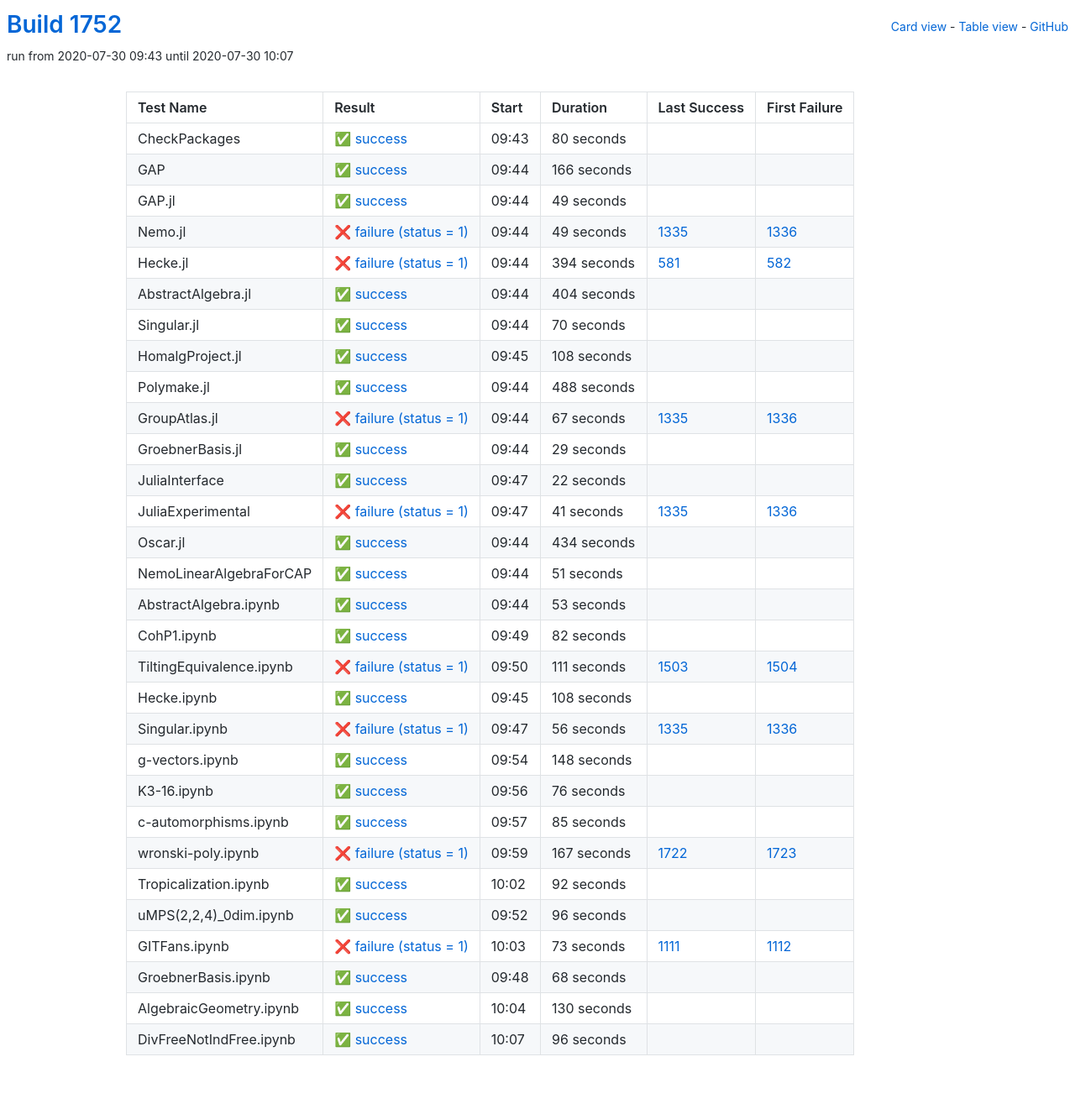
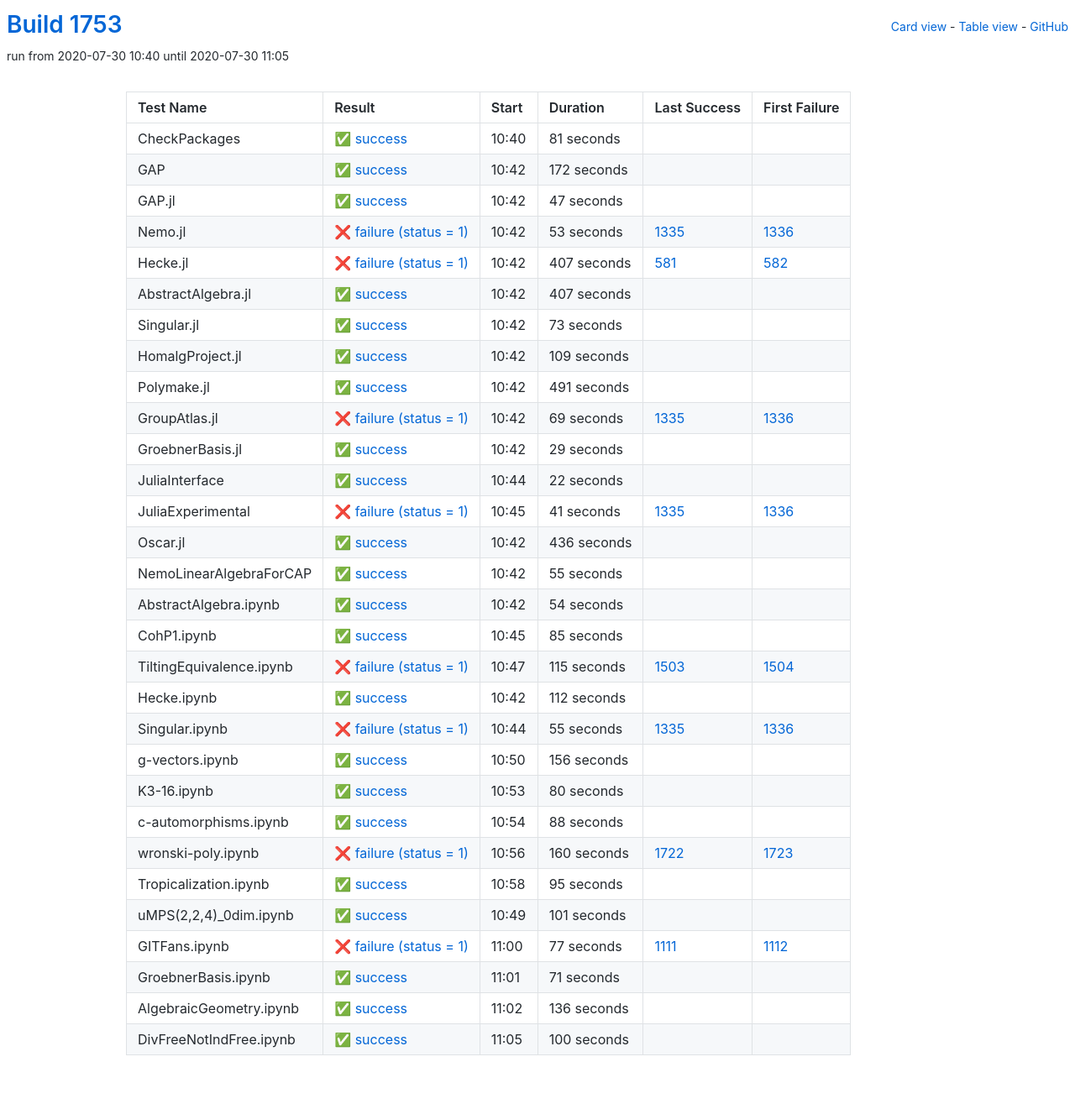
Before and after one commit to oscar-system/oscar-ci-status-1.4, a Jekyll site: the page built from table.html, in a window 1280 px wide. Shown: the whole page at 84% size. Built offline with Jekyll 4.4.1, drawn with Linux system fonts in a browser that asks for light colours.

Commit message:
Build #1753

```diff
--- a/_data/ci.yml
+++ b/_data/ci.yml
@@ -1,6 +1,6 @@
 ---
-build: 1752
-build_url: https://oscarci.mathematik.uni-kl.de/job/oscar-julia-1.4/1752/
+build: 1753
+build_url: https://oscarci.mathematik.uni-kl.de/job/oscar-julia-1.4/1753/
 job: oscar-julia-1.4
 organization: oscar-system
 repo: oscar-ci-status-1.4
@@ -8,128 +8,128 @@ repourl: https://github.com/oscar-system/oscar-ci-status-1.4
 tests:
 - name: CheckPackages
   id: checkpackages
-  log: https://oscarci.mathematik.uni-kl.de/job/oscar-julia-1.4/1752/artifact/logs/build-1752/CheckPackages.log
-  start: 2020-07-30 09:43
+  log: https://oscarci.mathematik.uni-kl.de/job/oscar-julia-1.4/1753/artifact/logs/build-1753/CheckPackages.log
+  start: 2020-07-30 10:40
   success: true
   exitcode: 0
   status: success
-  duration: 80
+  duration: 81
   last_success: false
   last_success_url:
   first_failure: false
   first_failure_url:
 - name: GAP
   id: gap
-  log: https://oscarci.mathematik.uni-kl.de/job/oscar-julia-1.4/1752/artifact/logs/build-1752/GAP.log
-  start: 2020-07-30 09:44
+  log: https://oscarci.mathematik.uni-kl.de/job/oscar-julia-1.4/1753/artifact/logs/build-1753/GAP.log
+  start: 2020-07-30 10:42
   success: true
   exitcode: 0
   status: success
-  duration: 166
+  duration: 172
   last_success: false
   last_success_url:
   first_failure: false
   first_failure_url:
 - name: GAP.jl
   id: gap-jl
-  log: https://oscarci.mathematik.uni-kl.de/job/oscar-julia-1.4/1752/artifact/logs/build-1752/GAP.jl.log
-  start: 2020-07-30 09:44
+  log: https://oscarci.mathematik.uni-kl.de/job/oscar-julia-1.4/1753/artifact/logs/build-1753/GAP.jl.log
+  start: 2020-07-30 10:42
   success: true
   exitcode: 0
   status: success
-  duration: 49
+  duration: 47
   last_success: false
   last_success_url:
   first_failure: false
   first_failure_url:
 - name: Nemo.jl
   id: nemo-jl
-  log: https://oscarci.mathematik.uni-kl.de/job/oscar-julia-1.4/1752/artifact/logs/build-1752/Nemo.jl.log
-  start: 2020-07-30 09:44
+  log: https://oscarci.mathematik.uni-kl.de/job/oscar-julia-1.4/1753/artifact/logs/build-1753/Nemo.jl.log
+  start: 2020-07-30 10:42
   success: false
   exitcode: 1
   status: failure
-  duration: 49
+  duration: 53
   last_success: 1335
   last_success_url: https://oscarci.mathematik.uni-kl.de/job/oscar-julia-1.4/1335/
   first_failure: 1336
   first_failure_url: https://oscarci.mathematik.uni-kl.de/job/oscar-julia-1.4/1336/
 - name: Hecke.jl
   id: hecke-jl
-  log: https://oscarci.mathematik.uni-kl.de/job/oscar-julia-1.4/1752/artifact/logs/build-1752/Hecke.jl.log
-  start: 2020-07-30 09:44
+  log: https://oscarci.mathematik.uni-kl.de/job/oscar-julia-1.4/1753/artifact/logs/build-1753/Hecke.jl.log
+  start: 2020-07-30 10:42
   success: false
   exitcode: 1
   status: failure
-  duration: 394
+  duration: 407
   last_success: 581
   last_success_url: https://oscarci.mathematik.uni-kl.de/job/oscar-julia-1.4/581/
   first_failure: 582
   first_failure_url: https://oscarci.mathematik.uni-kl.de/job/oscar-julia-1.4/582/
 - name: AbstractAlgebra.jl
   id: abstractalgebra-jl
-  log: https://oscarci.mathematik.uni-kl.de/job/oscar-julia-1.4/1752/artifact/logs/build-1752/AbstractAlgebra.jl.log
-  start: 2020-07-30 09:44
+  log: https://oscarci.mathematik.uni-kl.de/job/oscar-julia-1.4/1753/artifact/logs/build-1753/AbstractAlgebra.jl.log
+  start: 2020-07-30 10:42
   success: true
   exitcode: 0
   status: success
-  duration: 404
+  duration: 407
   last_success: false
   last_success_url:
   first_failure: false
   first_failure_url:
 - name: Singular.jl
   id: singular-jl
-  log: https://oscarci.mathematik.uni-kl.de/job/oscar-julia-1.4/1752/artifact/logs/build-1752/Singular.jl.log
-  start: 2020-07-30 09:44
+  log: https://oscarci.mathematik.uni-kl.de/job/oscar-julia-1.4/1753/artifact/logs/build-1753/Singular.jl.log
+  start: 2020-07-30 10:42
   success: true
   exitcode: 0
   status: success
-  duration: 70
+  duration: 73
   last_success: false
   last_success_url:
   first_failure: false
   first_failure_url:
 - name: HomalgProject.jl
   id: homalgproject-jl
-  log: https://oscarci.mathematik.uni-kl.de/job/oscar-julia-1.4/1752/artifact/logs/build-1752/HomalgProject.jl.log
-  start: 2020-07-30 09:45
+  log: https://oscarci.mathematik.uni-kl.de/job/oscar-julia-1.4/1753/artifact/logs/build-1753/HomalgProject.jl.log
+  start: 2020-07-30 10:42
   success: true
   exitcode: 0
   status: success
-  duration: 108
+  duration: 109
   last_success: false
   last_success_url:
   first_failure: false
   first_failure_url:
 - name: Polymake.jl
   id: polymake-jl
-  log: https://oscarci.mathematik.uni-kl.de/job/oscar-julia-1.4/1752/artifact/logs/build-1752/Polymake.jl.log
-  start: 2020-07-30 09:44
+  log: https://oscarci.mathematik.uni-kl.de/job/oscar-julia-1.4/1753/artifact/logs/build-1753/Polymake.jl.log
+  start: 2020-07-30 10:42
   success: true
   exitcode: 0
   status: success
-  duration: 488
+  duration: 491
   last_success: false
   last_success_url:
   first_failure: false
   first_failure_url:
 - name: GroupAtlas.jl
   id: groupatlas-jl
-  log: https://oscarci.mathematik.uni-kl.de/job/oscar-julia-1.4/1752/artifact/logs/build-1752/GroupAtlas.jl.log
-  start: 2020-07-30 09:44
+  log: https://oscarci.mathematik.uni-kl.de/job/oscar-julia-1.4/1753/artifact/logs/build-1753/GroupAtlas.jl.log
+  start: 2020-07-30 10:42
   success: false
   exitcode: 1
   status: failure
-  duration: 67
+  duration: 69
   last_success: 1335
   last_success_url: https://oscarci.mathematik.uni-kl.de/job/oscar-julia-1.4/1335/
   first_failure: 1336
   first_failure_url: https://oscarci.mathematik.uni-kl.de/job/oscar-julia-1.4/1336/
 - name: GroebnerBasis.jl
   id: groebnerbasis-jl
-  log: https://oscarci.mathematik.uni-kl.de/job/oscar-julia-1.4/1752/artifact/logs/build-1752/GroebnerBasis.jl.log
-  start: 2020-07-30 09:44
+  log: https://oscarci.mathematik.uni-kl.de/job/oscar-julia-1.4/1753/artifact/logs/build-1753/GroebnerBasis.jl.log
+  start: 2020-07-30 10:42
   success: true
   exitcode: 0
   status: success
@@ -140,8 +140,8 @@ tests:
   first_failure_url:
 - name: JuliaInterface
   id: juliainterface
-  log: https://oscarci.mathematik.uni-kl.de/job/oscar-julia-1.4/1752/artifact/logs/build-1752/JuliaInterface.log
-  start: 2020-07-30 09:47
+  log: https://oscarci.mathematik.uni-kl.de/job/oscar-julia-1.4/1753/artifact/logs/build-1753/JuliaInterface.log
+  start: 2020-07-30 10:44
   success: true
   exitcode: 0
   status: success
@@ -152,8 +152,8 @@ tests:
   first_failure_url:
 - name: JuliaExperimental
   id: juliaexperimental
-  log: https://oscarci.mathematik.uni-kl.de/job/oscar-julia-1.4/1752/artifact/logs/build-1752/JuliaExperimental.log
-  start: 2020-07-30 09:47
+  log: https://oscarci.mathematik.uni-kl.de/job/oscar-julia-1.4/1753/artifact/logs/build-1753/JuliaExperimental.log
+  start: 2020-07-30 10:45
   success: false
   exitcode: 1
   status: failure
@@ -164,116 +164,44 @@ tests:
   first_failure_url: https://oscarci.mathematik.uni-kl.de/job/oscar-julia-1.4/1336/
 - name: Oscar.jl
   id: oscar-jl
-  log: https://oscarci.mathematik.uni-kl.de/job/oscar-julia-1.4/1752/artifact/logs/build-1752/Oscar.jl.log
-  start: 2020-07-30 09:44
+  log: https://oscarci.mathematik.uni-kl.de/job/oscar-julia-1.4/1753/artifact/logs/build-1753/Oscar.jl.log
+  start: 2020-07-30 10:42
   success: true
   exitcode: 0
   status: success
-  duration: 434
+  duration: 436
   last_success: false
   last_success_url:
   first_failure: false
   first_failure_url:
 - name: NemoLinearAlgebraForCAP
   id: nemolinearalgebraforcap
-  log: https://oscarci.mathematik.uni-kl.de/job/oscar-julia-1.4/1752/artifact/logs/build-1752/NemoLinearAlgebraForCAP.log
-  start: 2020-07-30 09:44
+  log: https://oscarci.mathematik.uni-kl.de/job/oscar-julia-1.4/1753/artifact/logs/build-1753/NemoLinearAlgebraForCAP.log
+  start: 2020-07-30 10:42
   success: true
   exitcode: 0
   status: success
-  duration: 51
+  duration: 55
   last_success: false
   last_success_url:
   first_failure: false
   first_failure_url:
 - name: AbstractAlgebra.ipynb
   id: abstractalgebra-ipynb
-  log: https://oscarci.mathematik.uni-kl.de/job/oscar-julia-1.4/1752/artifact/logs/build-1752/AbstractAlgebra.ipynb.log
-  start: 2020-07-30 09:44
+  log: https://oscarci.mathematik.uni-kl.de/job/oscar-julia-1.4/1753/artifact/logs/build-1753/AbstractAlgebra.ipynb.log
+  start: 2020-07-30 10:42
   success: true
   exitcode: 0
   status: success
-  duration: 53
+  duration: 54
   last_success: false
   last_success_url:
   first_failure: false
   first_failure_url:
 - name: CohP1.ipynb
   id: cohp1-ipynb
-  log: https://oscarci.mathematik.uni-kl.de/job/oscar-julia-1.4/1752/artifact/logs/build-1752/CohP1.ipynb.log
-  start: 2020-07-30 09:49
-  success: true
-  exitcode: 0
-  status: success
-  duration: 82
-  last_success: false
-  last_success_url:
-  first_failure: false
-  first_failure_url:
-- name: TiltingEquivalence.ipynb
-  id: tiltingequivalence-ipynb
-  log: https://oscarci.mathematik.uni-kl.de/job/oscar-julia-1.4/1752/artifact/logs/build-1752/TiltingEquivalence.ipynb.log
-  start: 2020-07-30 09:50
-  success: false
-  exitcode: 1
-  status: failure
-  duration: 111
-  last_success: 1503
-  last_success_url: https://oscarci.mathematik.uni-kl.de/job/oscar-julia-1.4/1503/
-  first_failure: 1504
-  first_failure_url: https://oscarci.mathematik.uni-kl.de/job/oscar-julia-1.4/1504/
-- name: Hecke.ipynb
-  id: hecke-ipynb
-  log: https://oscarci.mathematik.uni-kl.de/job/oscar-julia-1.4/1752/artifact/logs/build-1752/Hecke.ipynb.log
-  start: 2020-07-30 09:45
-  success: true
-  exitcode: 0
-  status: success
-  duration: 108
-  last_success: false
-  last_success_url:
-  first_failure: false
-  first_failure_url:
-- name: Singular.ipynb
-  id: singular-ipynb
-  log: https://oscarci.mathematik.uni-kl.de/job/oscar-julia-1.4/1752/artifact/logs/build-1752/Singular.ipynb.log
-  start: 2020-07-30 09:47
-  success: false
-  exitcode: 1
-  status: failure
-  duration: 56
-  last_success: 1335
-  last_success_url: https://oscarci.mathematik.uni-kl.de/job/oscar-julia-1.4/1335/
-  first_failure: 1336
-  first_failure_url: https://oscarci.mathematik.uni-kl.de/job/oscar-julia-1.4/1336/
-- name: g-vectors.ipynb
-  id: g-vectors-ipynb
-  log: https://oscarci.mathematik.uni-kl.de/job/oscar-julia-1.4/1752/artifact/logs/build-1752/g-vectors.ipynb.log
-  start: 2020-07-30 09:54
-  success: true
-  exitcode: 0
-  status: success
-  duration: 148
-  last_success: false
-  last_success_url:
-  first_failure: false
-  first_failure_url:
-- name: K3-16.ipynb
-  id: k3-16-ipynb
-  log: https://oscarci.mathematik.uni-kl.de/job/oscar-julia-1.4/1752/artifact/logs/build-1752/K3-16.ipynb.log
-  start: 2020-07-30 09:56
-  success: true
-  exitcode: 0
-  status: success
-  duration: 76
-  last_success: false
-  last_success_url:
-  first_failure: false
-  first_failure_url:
-- name: c-automorphisms.ipynb
-  id: c-automorphisms-ipynb
-  log: https://oscarci.mathematik.uni-kl.de/job/oscar-julia-1.4/1752/artifact/logs/build-1752/c-automorphisms.ipynb.log
-  start: 2020-07-30 09:57
+  log: https://oscarci.mathematik.uni-kl.de/job/oscar-julia-1.4/1753/artifact/logs/build-1753/CohP1.ipynb.log
+  start: 2020-07-30 10:45
   success: true
   exitcode: 0
   status: success
@@ -282,86 +210,158 @@ tests:
   last_success_url:
   first_failure: false
   first_failure_url:
-- name: wronski-poly.ipynb
-  id: wronski-poly-ipynb
-  log: https://oscarci.mathematik.uni-kl.de/job/oscar-julia-1.4/1752/artifact/logs/build-1752/wronski-poly.ipynb.log
-  start: 2020-07-30 09:59
+- name: TiltingEquivalence.ipynb
+  id: tiltingequivalence-ipynb
+  log: https://oscarci.mathematik.uni-kl.de/job/oscar-julia-1.4/1753/artifact/logs/build-1753/TiltingEquivalence.ipynb.log
+  start: 2020-07-30 10:47
   success: false
   exitcode: 1
   status: failure
-  duration: 167
+  duration: 115
+  last_success: 1503
+  last_success_url: https://oscarci.mathematik.uni-kl.de/job/oscar-julia-1.4/1503/
+  first_failure: 1504
+  first_failure_url: https://oscarci.mathematik.uni-kl.de/job/oscar-julia-1.4/1504/
+- name: Hecke.ipynb
+  id: hecke-ipynb
+  log: https://oscarci.mathematik.uni-kl.de/job/oscar-julia-1.4/1753/artifact/logs/build-1753/Hecke.ipynb.log
+  start: 2020-07-30 10:42
+  success: true
+  exitcode: 0
+  status: success
+  duration: 112
+  last_success: false
+  last_success_url:
+  first_failure: false
+  first_failure_url:
+- name: Singular.ipynb
+  id: singular-ipynb
+  log: https://oscarci.mathematik.uni-kl.de/job/oscar-julia-1.4/1753/artifact/logs/build-1753/Singular.ipynb.log
+  start: 2020-07-30 10:44
+  success: false
+  exitcode: 1
+  status: failure
+  duration: 55
+  last_success: 1335
+  last_success_url: https://oscarci.mathematik.uni-kl.de/job/oscar-julia-1.4/1335/
+  first_failure: 1336
+  first_failure_url: https://oscarci.mathematik.uni-kl.de/job/oscar-julia-1.4/1336/
+- name: g-vectors.ipynb
+  id: g-vectors-ipynb
+  log: https://oscarci.mathematik.uni-kl.de/job/oscar-julia-1.4/1753/artifact/logs/build-1753/g-vectors.ipynb.log
+  start: 2020-07-30 10:50
+  success: true
+  exitcode: 0
+  status: success
+  duration: 156
+  last_success: false
+  last_success_url:
+  first_failure: false
+  first_failure_url:
+- name: K3-16.ipynb
+  id: k3-16-ipynb
+  log: https://oscarci.mathematik.uni-kl.de/job/oscar-julia-1.4/1753/artifact/logs/build-1753/K3-16.ipynb.log
+  start: 2020-07-30 10:53
+  success: true
+  exitcode: 0
+  status: success
+  duration: 80
+  last_success: false
+  last_success_url:
+  first_failure: false
+  first_failure_url:
+- name: c-automorphisms.ipynb
+  id: c-automorphisms-ipynb
+  log: https://oscarci.mathematik.uni-kl.de/job/oscar-julia-1.4/1753/artifact/logs/build-1753/c-automorphisms.ipynb.log
+  start: 2020-07-30 10:54
+  success: true
+  exitcode: 0
+  status: success
+  duration: 88
+  last_success: false
+  last_success_url:
+  first_failure: false
+  first_failure_url:
+- name: wronski-poly.ipynb
+  id: wronski-poly-ipynb
+  log: https://oscarci.mathematik.uni-kl.de/job/oscar-julia-1.4/1753/artifact/logs/build-1753/wronski-poly.ipynb.log
+  start: 2020-07-30 10:56
+  success: false
+  exitcode: 1
+  status: failure
+  duration: 160
   last_success: 1722
   last_success_url: https://oscarci.mathematik.uni-kl.de/job/oscar-julia-1.4/1722/
   first_failure: 1723
   first_failure_url: https://oscarci.mathematik.uni-kl.de/job/oscar-julia-1.4/1723/
 - name: Tropicalization.ipynb
   id: tropicalization-ipynb
-  log: https://oscarci.mathematik.uni-kl.de/job/oscar-julia-1.4/1752/artifact/logs/build-1752/Tropicalization.ipynb.log
-  start: 2020-07-30 10:02
+  log: https://oscarci.mathematik.uni-kl.de/job/oscar-julia-1.4/1753/artifact/logs/build-1753/Tropicalization.ipynb.log
+  start: 2020-07-30 10:58
   success: true
   exitcode: 0
   status: success
-  duration: 92
+  duration: 95
   last_success: false
   last_success_url:
   first_failure: false
   first_failure_url:
 - name: uMPS(2,2,4)_0dim.ipynb
   id: umps-2-2-4-0dim-ipynb
-  log: https://oscarci.mathematik.uni-kl.de/job/oscar-julia-1.4/1752/artifact/logs/build-1752/uMPS-2-2-4-_0dim.ipynb.log
-  start: 2020-07-30 09:52
+  log: https://oscarci.mathematik.uni-kl.de/job/oscar-julia-1.4/1753/artifact/logs/build-1753/uMPS-2-2-4-_0dim.ipynb.log
+  start: 2020-07-30 10:49
   success: true
   exitcode: 0
   status: success
-  duration: 96
+  duration: 101
   last_success: false
   last_success_url:
   first_failure: false
   first_failure_url:
 - name: GITFans.ipynb
   id: gitfans-ipynb
-  log: https://oscarci.mathematik.uni-kl.de/job/oscar-julia-1.4/1752/artifact/logs/build-1752/GITFans.ipynb.log
-  start: 2020-07-30 10:03
+  log: https://oscarci.mathematik.uni-kl.de/job/oscar-julia-1.4/1753/artifact/logs/build-1753/GITFans.ipynb.log
+  start: 2020-07-30 11:00
   success: false
   exitcode: 1
   status: failure
-  duration: 73
+  duration: 77
   last_success: 1111
   last_success_url: https://oscarci.mathematik.uni-kl.de/job/oscar-julia-1.4/1111/
   first_failure: 1112
   first_failure_url: https://oscarci.mathematik.uni-kl.de/job/oscar-julia-1.4/1112/
 - name: GroebnerBasis.ipynb
   id: groebnerbasis-ipynb
-  log: https://oscarci.mathematik.uni-kl.de/job/oscar-julia-1.4/1752/artifact/logs/build-1752/GroebnerBasis.ipynb.log
-  start: 2020-07-30 09:48
+  log: https://oscarci.mathematik.uni-kl.de/job/oscar-julia-1.4/1753/artifact/logs/build-1753/GroebnerBasis.ipynb.log
+  start: 2020-07-30 11:01
   success: true
   exitcode: 0
   status: success
-  duration: 68
+  duration: 71
   last_success: false
   last_success_url:
   first_failure: false
   first_failure_url:
 - name: AlgebraicGeometry.ipynb
   id: algebraicgeometry-ipynb
-  log: https://oscarci.mathematik.uni-kl.de/job/oscar-julia-1.4/1752/artifact/logs/build-1752/AlgebraicGeometry.ipynb.log
-  start: 2020-07-30 10:04
+  log: https://oscarci.mathematik.uni-kl.de/job/oscar-julia-1.4/1753/artifact/logs/build-1753/AlgebraicGeometry.ipynb.log
+  start: 2020-07-30 11:02
   success: true
   exitcode: 0
   status: success
-  duration: 130
+  duration: 136
   last_success: false
   last_success_url:
   first_failure: false
   first_failure_url:
 - name: DivFreeNotIndFree.ipynb
   id: divfreenotindfree-ipynb
-  log: https://oscarci.mathematik.uni-kl.de/job/oscar-julia-1.4/1752/artifact/logs/build-1752/DivFreeNotIndFree.ipynb.log
-  start: 2020-07-30 10:07
+  log: https://oscarci.mathematik.uni-kl.de/job/oscar-julia-1.4/1753/artifact/logs/build-1753/DivFreeNotIndFree.ipynb.log
+  start: 2020-07-30 11:05
   success: true
   exitcode: 0
   status: success
-  duration: 96
+  duration: 100
   last_success: false
   last_success_url:
   first_failure: false
```
Also changed, not shown: README.md.
